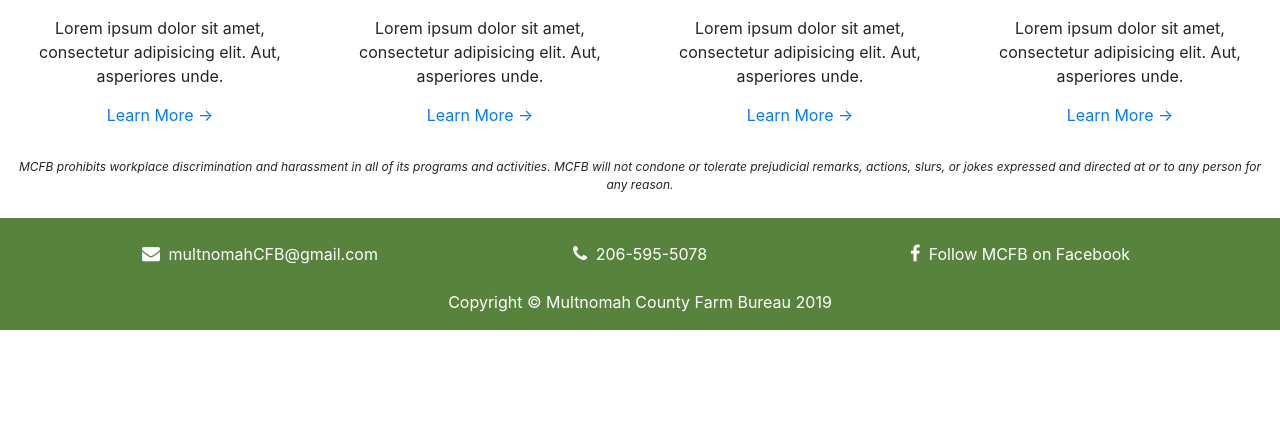
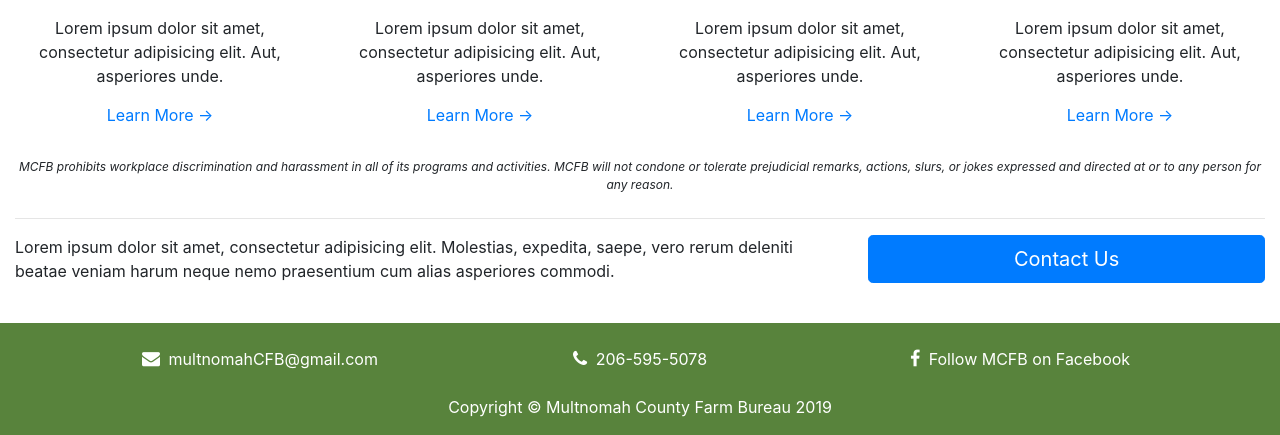
Before and after one commit to MarcLignarius/MCFB-v3.0, a PHP site: page / in a window 1280 px wide. Shown: the part 690-1125 px from the top of the page. Before the commit the page ends 1020 px from the top, so only its background shows below. Run offline with PHP 8.4, Linux system fonts and the light colour scheme.

Commit message:
add call to action

```diff
--- a/call-to-action.php
+++ b/call-to-action.php
@@ -5,6 +5,6 @@
         <p>Lorem ipsum dolor sit amet, consectetur adipisicing elit. Molestias, expedita, saepe, vero rerum deleniti beatae veniam harum neque nemo praesentium cum alias asperiores commodi.</p>
     </div>
     <div class="col-md-4">
-        <a class="btn btn-lg btn-secondary btn-block" href="#">Call to Action</a>
+        <a class="btn btn-lg btn-primary btn-block" href="contact.php">Contact Us</a>
     </div>
 </div>
--- a/index.php
+++ b/index.php
@@ -72,43 +72,7 @@
         </div>
     </div>
     <?php include("statement.php"); ?>
+    <?php include("call-to-action.php"); ?>
 </div>
 
 <?php include("footer.php"); ?>
-
-<!-- <div class="container">
-    <h1 class="my-4"><?php echo $page_title; ?></h1>
-    <h3>Content for this page:</h3>
-    <h5>About:</h5>
-    <p>
-    The Multnomah County Farm Bureau (MCFB) is a non-profit member-service organization, serving as
-    a local chapter of the Oregon Farm Bureau (OFB), with membership consisting of local farmers and
-    local farm supporters. MCFB is governed by member-elected board directors and is managed daily
-    by an Executive Director and a bookkeeper.
-    </p>
-    <a href="join-us-index.php" class="btn btn-link">Get Involved &rarr;</a>
-    <h5>Our Mission:</h5>
-    <p>
-        Help local farmers be successful.
-    </p>
-    <a href="mission.php" class="btn btn-link">Learn More &rarr;</a>
-    <h5>Our Vision:</h5>
-    <p>
-        Our local farming communities are economically and environmentally vibrant, healthy, and
-        sustainable, providing quality livelihoods and products both near and far.
-    </p>
-    <a href="vision.php" class="btn btn-link">Learn More &rarr;</a>
-    <h5>Equity Statement:</h5>
-    <p>
-        We believe that greater human diversity, equity, and inclusion within our organization and
-        our local farms will create healthier, happier, and more prosperous farming communities.
-        To that end, we will strive to cultivate diversity, advance equity, and practice inclusion
-        in all of our work.
-    </p>
-    <h5>Anti-discrimination Statement:</h5>
-    <p>
-        We stand against workplace discrimination and harassment in all of our programs and
-        activities. We will not condone or tolerate prejudicial remarks, actions, slurs, or jokes
-        expressed and directed at or to any person for any reason.
-    </p>
-</div> -->
```
